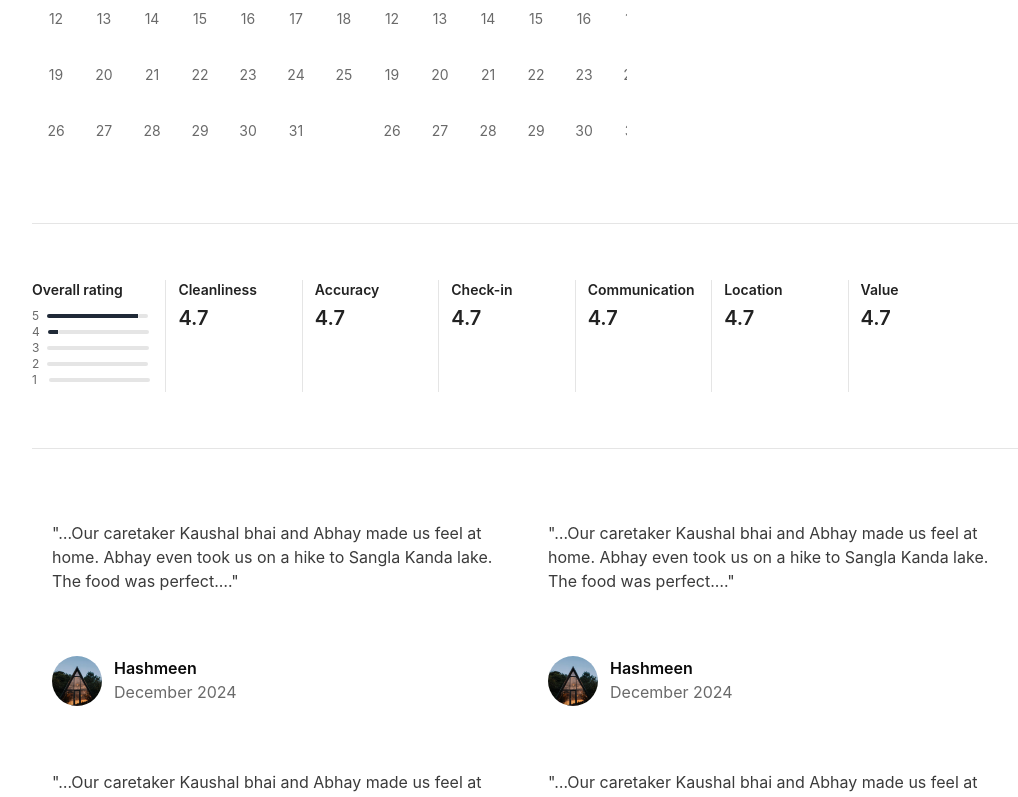
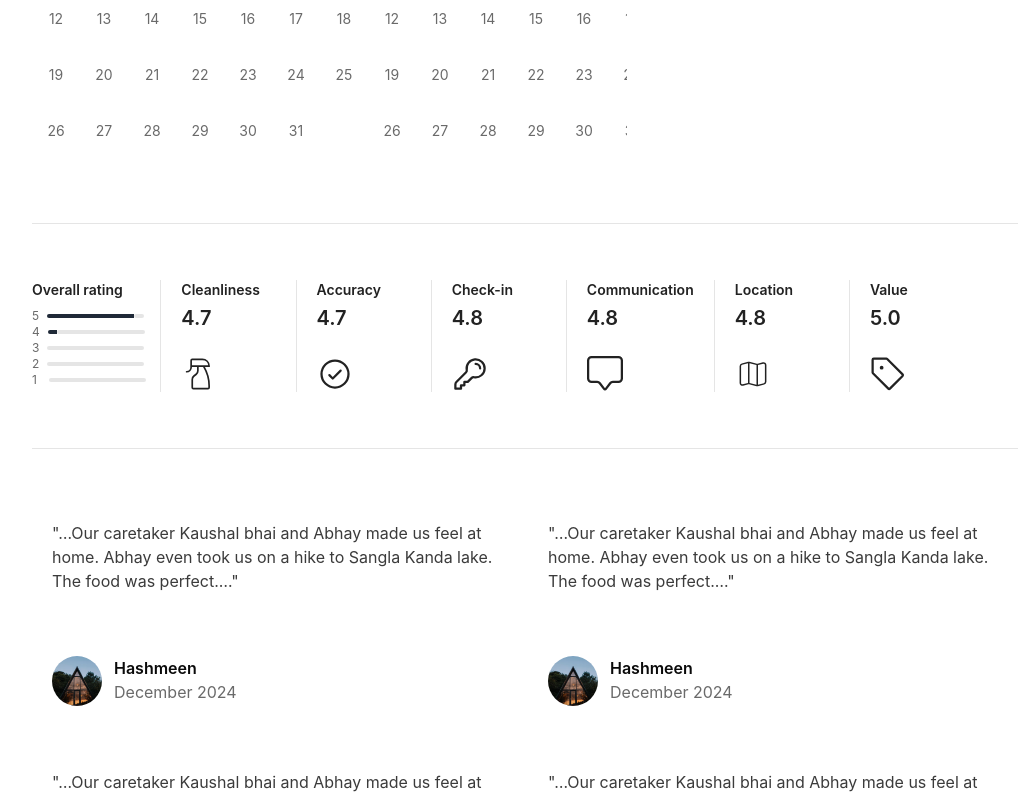
Before and after one commit to harshitgoyal101/AirBnb, a Next.js app in the folder airbnb/: page /property/1 in a window 1280 px wide. Shown: the part 2000-2797 px from the top of the page, without its empty margins (112-1130 px from the left). Built offline with nearby package versions, Linux system fonts and the light colour scheme.

Commit message:
changes made to review section 2

```diff
--- a/airbnb/app/property/[id]/page.tsx
+++ b/airbnb/app/property/[id]/page.tsx
@@ -11,6 +11,12 @@ import { ReviewCard } from "@/components/User/ReviewCard";
 import { Carousel, CarouselContent, CarouselItem, CarouselNext, CarouselPrevious } from "@/components/ui/carousel";
 import { ScrollArea } from "@radix-ui/react-scroll-area";
 import { ScrollBar } from "@/components/ui/scroll-area";
+import { PiSprayBottleLight } from "react-icons/pi";
+import { PiCheckCircle } from "react-icons/pi";
+import { HiOutlineKey } from "react-icons/hi2";
+import { BsChatSquare } from "react-icons/bs";
+import { CiMap } from "react-icons/ci";
+import { GoTag } from "react-icons/go";
 
 export default function PropertyDetailPage() {
   return (
@@ -44,7 +50,7 @@ export default function PropertyDetailPage() {
             <div className="w-full md:w-1/2 lg:w-3/5 overflow-y-hidden">
                 <div className="text-darkText font-semibold text-lg mb-5">
                     Entire villa in Anjar, India
-                    <p className="text-sm text-lightText">15 guests5 bedrooms4 beds7 bathrooms</p>
+                    <p className="text-sm text-lightText">15 guests-5 bedrooms-4 beds-7 bathrooms-6</p>
                     <div className="text-sm">★ 4 Reviews</div>
                 </div>
                 <Separator/>
@@ -108,7 +114,7 @@ export default function PropertyDetailPage() {
                 </div>
 
                 <div className="py-2 mb-4 m-1 text-lg">
-                    <Button className="text-darkText outline-gray-500  font-semibold" size={"lg"} variant={"Border"}>
+                    <Button className="text-darkText  outline-gray-800 outline-1 font-semibold" size={"lg"} variant={"Border"}>
                         Show all 17 ameneties
                     </Button>
                 </div>
@@ -135,7 +141,7 @@ export default function PropertyDetailPage() {
         </div>
 {/* ---------------------------------------------------Ratings section------------------------------------------------------ */}
 
-        <div className="w-full mx-auto px-10 lg:px-20 xl:px-36 p-3">
+        <div className="w-full mx-auto min-w-[xl] px-10 lg:px-20 xl:px-36 p-3">
             <Separator className="invisible md:visible "/>
             <div className="flex invisible md:visible h-0 md:h-48 font-semibold text-sm text-darkText md:my-4 md:p-10 md:pl-0">
                 <div className="w-1/6 pl-0 pr-3">
@@ -150,39 +156,45 @@ export default function PropertyDetailPage() {
 
                 </div>
                 <Separator orientation="vertical"/>
-                <div className="w-1/6 justify-self-start px-3">
+                <div className="w-1/6 justify-self-start px-5">
                     Cleanliness
-                    <div className="text-xl mt-1">4.7</div>
+                    <div className="text-xl mt-1 mb-6">4.7</div>
+                    <PiSprayBottleLight size={36}/>
                 </div>
                 <Separator orientation="vertical"/>
 
-                <div className="w-1/6 justify-self-start px-3">
+                <div className="w-1/6 justify-self-start px-5">
                     Accuracy
-                    <div className="text-xl mt-1">4.7</div>
+                    <div className="text-xl mt-1 mb-6">4.7</div>
+                    <PiCheckCircle size={36}/>
                 </div>
                 <Separator orientation="vertical"/>
 
-                <div className="w-1/6 justify-self-start px-3">
+                <div className="w-1/6 justify-self-start px-5">
                     Check-in
-                    <div className="text-xl mt-1">4.7</div>
+                    <div className="text-xl mt-1 mb-6">4.8</div>
+                    <HiOutlineKey size={36}/>
                 </div>
                 <Separator orientation="vertical"/>
 
-                <div className="w-1/6 justify-self-start px-3">
+                <div className="w-1/6 justify-self-start px-5">
                     Communication
-                    <div className="text-xl mt-1">4.7</div>
+                    <div className="text-xl mt-1 mb-6">4.8</div>
+                    <BsChatSquare size={36}/>
                 </div>
                 <Separator orientation="vertical"/>
 
-                <div className="w-1/6 justify-self-start px-3">
+                <div className="w-1/6 justify-self-start px-5">
                     Location
-                    <div className="text-xl mt-1">4.7</div>
+                    <div className="text-xl mt-1 mb-6">4.8</div>
+                    <CiMap size={36}/>
                 </div>
                 <Separator orientation="vertical"/>
 
-                <div className="w-1/6 justify-self-start px-3">
+                <div className="w-1/6 justify-self-start px-5">
                     Value
-                    <div className="text-xl mt-1">4.7</div>
+                    <div className="text-xl mt-1 mb-6">5.0</div>
+                    <GoTag size={36}/>
                 </div>
 
             </div>
@@ -227,7 +239,19 @@ export default function PropertyDetailPage() {
                         ))}
                     </CarouselContent>
                 </Carousel>
+
+
             </div>
+
+            <div className="py- mb-4 m-1 text-lg">
+                <Button className="text-darkText outline-gray-800 outline-1  font-semibold" size={"lg"} variant={"Border"}>
+                    Show all 9 review
+                </Button>
+            </div>
+            <Separator/>
+{/* -----------------------------------------------------------user info --------------------------------------------------------------- */}
+
+
 
         </div>
 
```
